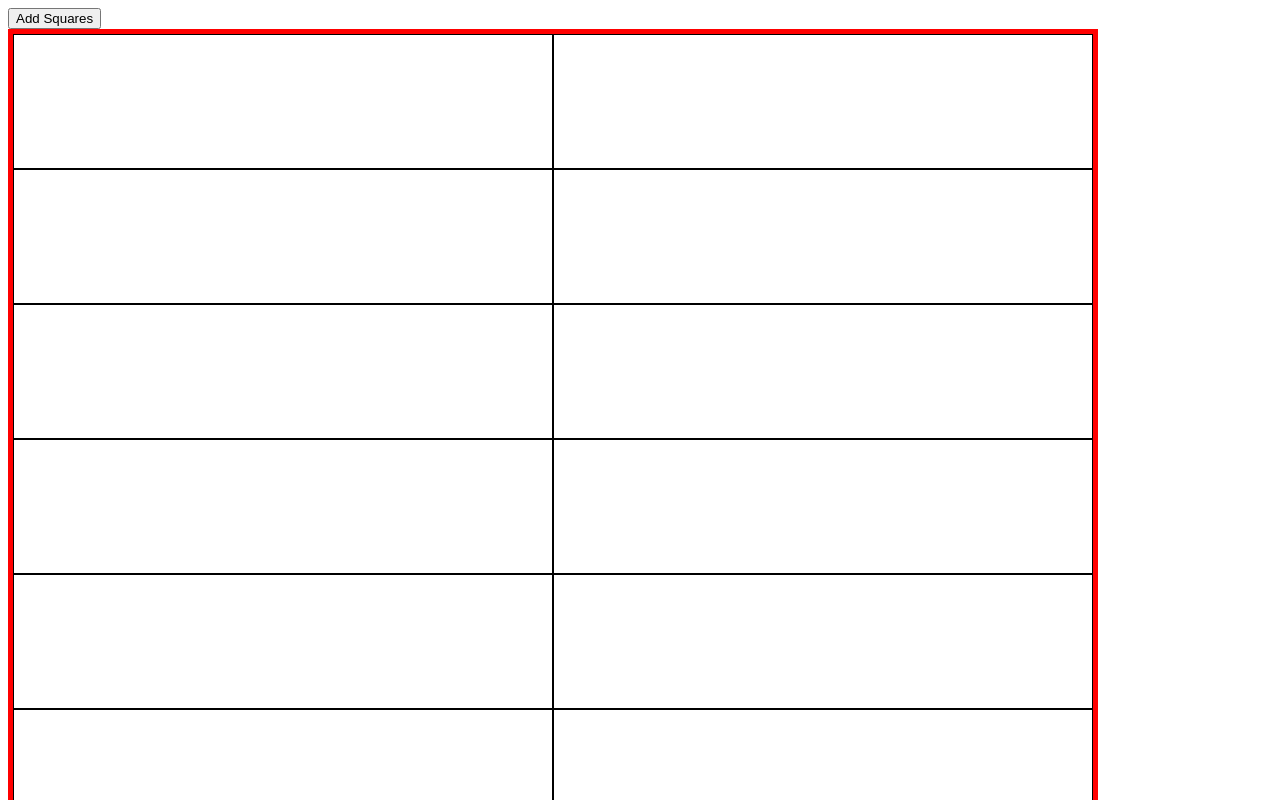
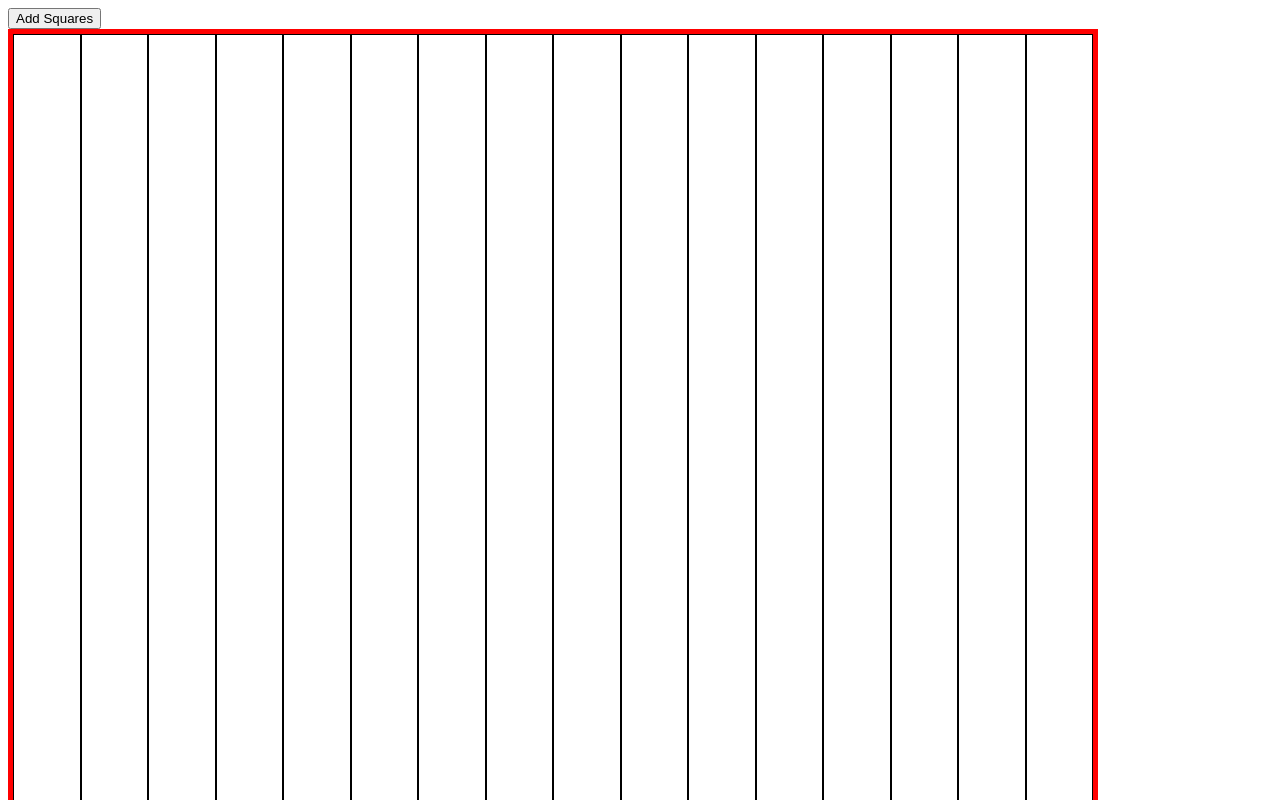
Before and after one commit to Loxciel/Project-Etch-a-Sketch, a plain HTML site: page index.html in a window 1280 px wide. Shown: the top 800 px of the page. Drawn offline with Linux system fonts and the light colour scheme.

Commit message:
Add flex-grow to .grid so grid fills entire container

```diff
--- a/style.css
+++ b/style.css
@@ -1,6 +1,6 @@
 #container {
-  display: grid;
-  grid-template-columns: auto auto;
+  display: flex;
+  grid-template-columns: repeat(auto-fill, minmax(5px, 11px));
   width: 1080px;
   height: 1080px;
   border: 5px red solid;
@@ -13,12 +13,11 @@
   end up as tall  */
 
 .grid {
-  width: auto;
+  width: 100%;
   height: auto;
   min-width: 5px;
   min-height: 5px;
-  max-width: auto;
-  max-height: auto;
+  flex-grow: 1;
 }
 
 div {
```
